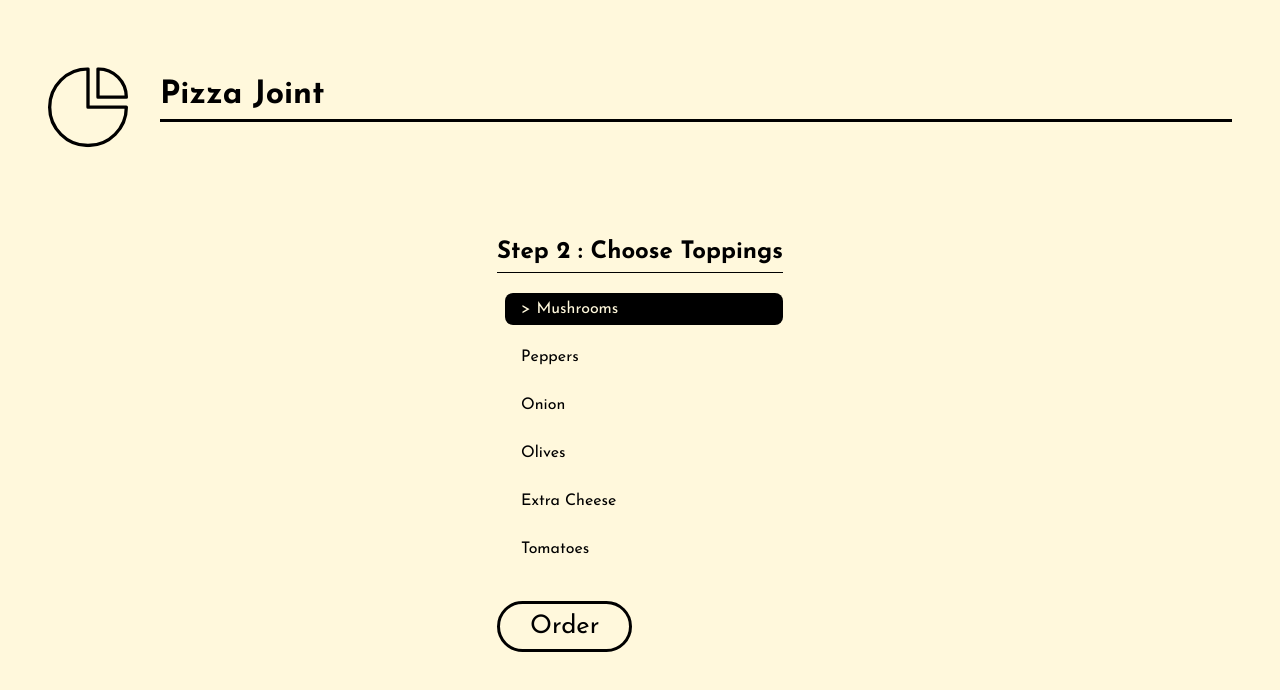
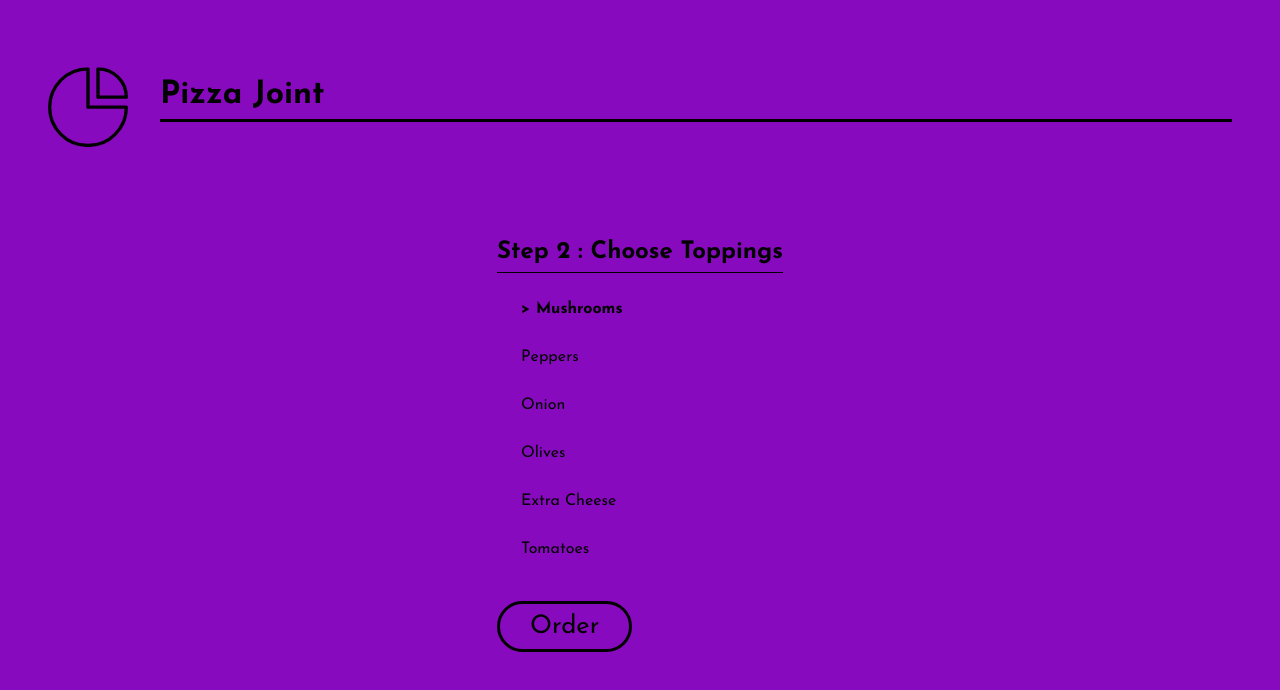
Before and after one commit to nhtanvir93/pizzajoint, a React (Vite) app: page /toppings in a window 1280 px wide. Both pictures are taken after a click on the item "Mushrooms". Shown: the top 690 px of the page. Built offline with nearby package versions, Linux system fonts and the light colour scheme.

Commit message:
fix: variants added

```diff
--- a/src/index.css
+++ b/src/index.css
@@ -1,6 +1,6 @@
 body {
   font-family: 'Josefin Sans', sans-serif;
-  background-color: #fff8dc;
+  background-color: #880abe;
 }
 
 .container {
@@ -59,7 +59,7 @@ button {
 
 button:hover {
   background-color: #000;
-  color: #fff8dc;
+  color: #880abe;
 }
 
 .action-title {
@@ -82,8 +82,7 @@ li {
 }
 
 li.selected-item {
-  background-color: #000;
-  color: #fff8dc;
+  font-weight: 900;
 }
 
 button:disabled {
--- a/src/pages/Base.tsx
+++ b/src/pages/Base.tsx
@@ -4,6 +4,37 @@ import session from "../utilities/session";
 import { motion } from 'framer-motion';
 
 const bases = ['Classic', 'Thin & Crispy', 'Thick Crust'] as const;
+
+const containerVariants = {
+    hidden: {
+        x: '100vw'
+    },
+    visible: {
+        x: 0,
+        transition: {
+            type: 'spring',
+            delay: 0.5
+        }
+    }
+} as const;
+
+const listItemVariants = {
+    hover: {
+        originX: 0,
+        scale: 1.3,
+        color: '#f8e112',
+        transition: {type: 'spring', stiffness: 300}
+    }
+} as const;
+
+const nextButtonVariants = {
+    hover: {
+        scale: 1.1,
+        textShadow: '0px 0px 20px #fff',
+        boxShadow: '0px 0px 8px #fff',
+        transition: {duration: 0.1}
+    }
+} as const;
 
 export default function Base() {
     const navigate = useNavigate();
@@ -17,22 +48,24 @@ export default function Base() {
 
     return (
         <motion.div
-            initial={{x: '100vw'}}
-            animate={{x: 0}}
-            transition={{type: 'spring', delay: 0.5}}
+            variants={containerVariants}
+            initial="hidden"
+            animate="visible"
         >
             <h2 className="action-title">Step 1 : Choose Your Base</h2>
             <ul role="listbox">
                 {bases.map((base) => (
-                    <li
+                    <motion.li
                         key={base}
                         role="option"
                         className={selected === base ? "selected-item" : ""}
                         onClick={() => setSelected(base)}
+                        variants={listItemVariants}
+                        whileHover="hover"
                     >
                         {selected === base && <span className="selected-item-icon">{'>'}</span>}
                         {base}
-                    </li>
+                    </motion.li>
                 ))}
             </ul>
             {
@@ -42,12 +75,14 @@ export default function Base() {
                     animate={{x: 0}}
                     transition={{ duration: 0.1, type: 'spring', stiffness: 80 }}
                 >
-                    <button
+                    <motion.button
                         type="button"
                         onClick={next} disabled={!selected}
+                        variants={nextButtonVariants}
+                        whileHover="hover"
                     >
                         Next
-                    </button>
+                    </motion.button>
                 </motion.div>
             }
         </motion.div>
--- a/src/pages/Home.tsx
+++ b/src/pages/Home.tsx
@@ -1,6 +1,28 @@
 import { useNavigate } from "react-router-dom"
 import session from "../utilities/session";
 import { motion } from 'framer-motion';
+
+const containerVariants = {
+    hidden: {
+        opacity: 0
+    },
+    visible: {
+        opacity: 1,
+        transition: {
+            delay: 0.5,
+            duration: 3
+        }
+    }
+} as const;
+
+const createButtonVariants = {
+    hover: {
+        scale: 1.1,
+        textShadow: '0px 0px 20px #fff',
+        boxShadow: '0px 0px 8px #fff',
+        transition: {duration: 0.1}
+    }
+} as const;
 
 export default function Home() {
     const navigate = useNavigate();
@@ -13,12 +35,19 @@ export default function Home() {
     return (
         <motion.div
             className="home"
-            initial={{opacity: 0}}
-            animate={{opacity: 1}}
-            transition={{delay: 0.5, duration: 3}}
+            variants={containerVariants}
+            initial="hidden"
+            animate="visible"
         >
             <h2>Welcome to Pizza Joint</h2>
-            <button type="button" onClick={start}>Create Your Pizza</button>
+            <motion.button
+                type="button"
+                onClick={start}
+                variants={createButtonVariants}
+                whileHover="hover"
+            >
+                Create Your Pizza
+            </motion.button>
         </motion.div>
     )
 }
--- a/src/pages/Order.tsx
+++ b/src/pages/Order.tsx
@@ -1,6 +1,16 @@
 import { useEffect } from "react";
 import { useNavigate } from "react-router-dom";
 import session from "../utilities/session";
+import { motion } from 'framer-motion';
+
+const backButtonVariants = {
+    hover: {
+        scale: 1.1,
+        textShadow: '0px 0px 20px #fff',
+        boxShadow: '0px 0px 8px #fff',
+        transition: {duration: 0.1}
+    }
+} as const;
 
 export default function Order() {
     const navigate = useNavigate();
@@ -31,7 +41,14 @@ export default function Order() {
                 ))}
             </ul>
             <div className="action-container">
-                <button type="button" onClick={startAgain}>Back to Create Your Pizza</button>
+                <motion.button
+                    type="button"
+                    onClick={startAgain}
+                    variants={backButtonVariants}
+                    whileHover="hover"
+                >
+                    Back to Create Your Pizza
+                </motion.button>
             </div>
         </div>
     );
--- a/src/pages/Topping.tsx
+++ b/src/pages/Topping.tsx
@@ -1,8 +1,41 @@
 import { useState } from "react";
 import session from "../utilities/session";
 import { useNavigate } from "react-router-dom";
+import { motion } from 'framer-motion';
 
 const toppings = ['Mushrooms', 'Peppers', 'Onion', 'Olives', 'Extra Cheese', 'Tomatoes'] as const;
+
+const listItemVariants = {
+    hover: {
+        originX: 0,
+        scale: 1.3,
+        color: '#f8e112',
+        transition: {type: 'spring', stiffness: 300}
+    }
+} as const;
+
+const orderButtonContainerVariants = {
+    hidden: {
+        x: '-100vw'
+    },
+    visible: {
+        x: 0,
+        transition: {
+            duration: 0.1,
+            type: 'spring',
+            stiffness: 80
+        }
+    }
+} as const;
+
+const orderButtonVariants = {
+    hover: {
+        scale: 1.1,
+        textShadow: '0px 0px 20px #fff',
+        boxShadow: '0px 0px 8px #fff',
+        transition: {duration: 0.1}
+    }
+} as const;
 
 export default function Topping() {
     const navigate = useNavigate();
@@ -24,20 +57,37 @@ export default function Topping() {
             <h2 className="action-title">Step 2 : Choose Toppings</h2>
             <ul role="listbox">
                 {toppings.map(topping => (
-                    <li
+                    <motion.li
                         key={topping}
                         role="option"
                         className={selected.includes(topping) ? "selected-item" : ""}
                         onClick={() => toggleTopping(topping)}
+                        variants={listItemVariants}
+                        whileHover="hover"
                     >
                         {selected.includes(topping) && <span className="selected-item-icon">{'>'}</span>}
                         {topping}
-                    </li>
+                    </motion.li>
                 ))}
             </ul>
-            <button type="button" onClick={next} disabled={selected.length === 0}>
-                Order
-            </button>
+            {
+                selected.length > 0 &&
+                <motion.div
+                    variants={orderButtonContainerVariants}
+                    initial="hidden"
+                    animate="visible"
+                >
+                    <motion.button
+                        type="button"
+                        onClick={next}
+                        disabled={selected.length === 0}
+                        variants={orderButtonVariants}
+                        whileHover="hover"
+                    >
+                        Order
+                    </motion.button>
+                </motion.div>
+            }
         </div>
     );
 }
```
